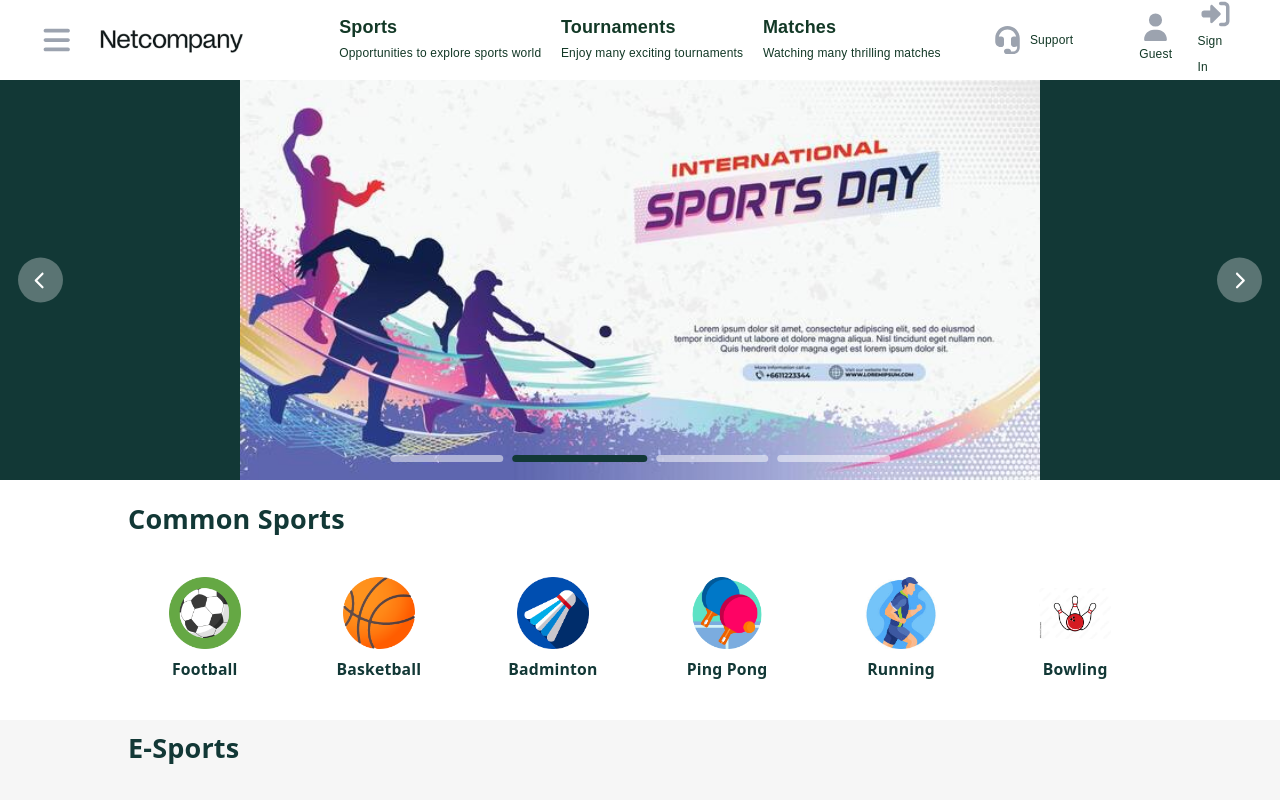
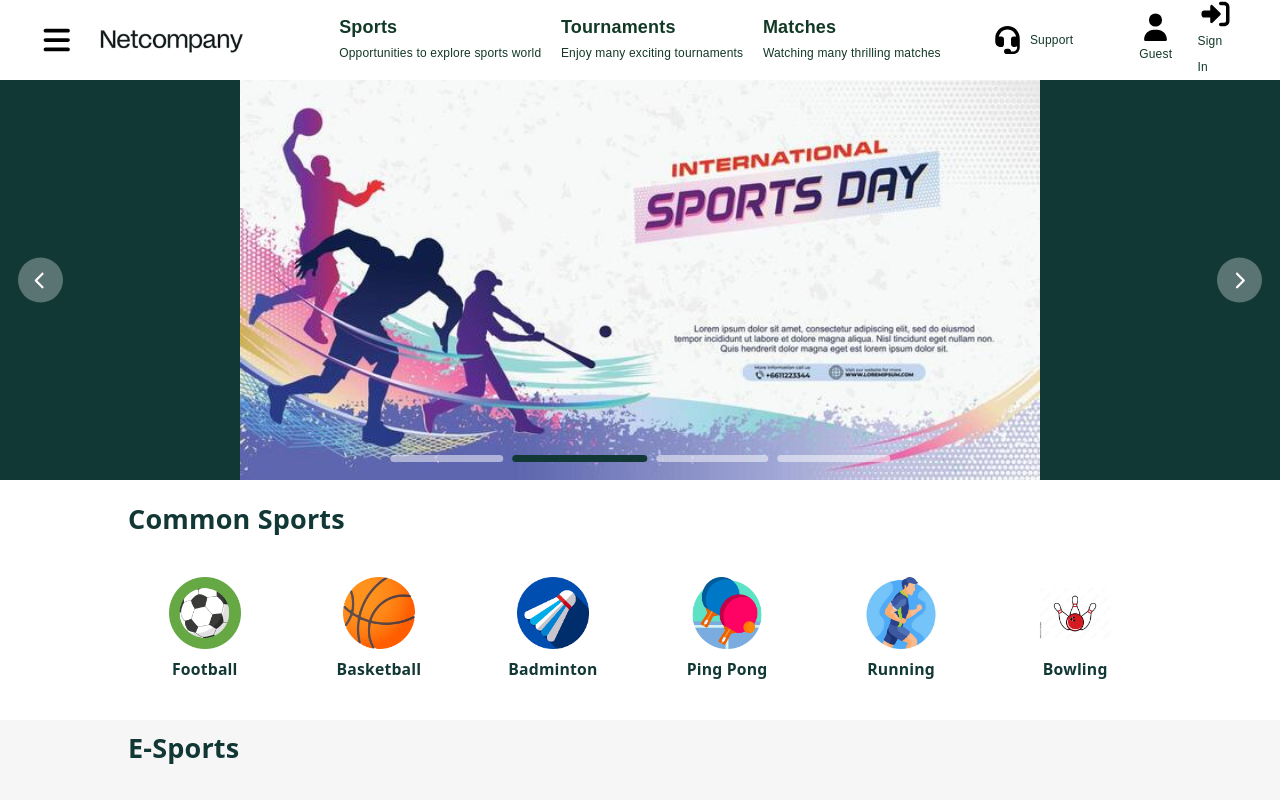
Before and after one commit to tranquang2012/tournament-organizer, a React app in the folder frontend/: page / in a window 1280 px wide. Shown: the top 800 px of the page. Built offline with nearby package versions, Linux system fonts and the light colour scheme; no server answers; the HTML template or start-up script is replaced by a standard one.

Commit message:
Update index.css

```diff
--- a/frontend/src/index.css
+++ b/frontend/src/index.css
@@ -67,7 +67,7 @@
 
 @media (prefers-color-scheme: light) {
   :root {
-    --text: #9ca3af;
+    --text: #000000;
     --text-h: #000000;
     --bg: #fff;
     --border: #2e303a;
```
